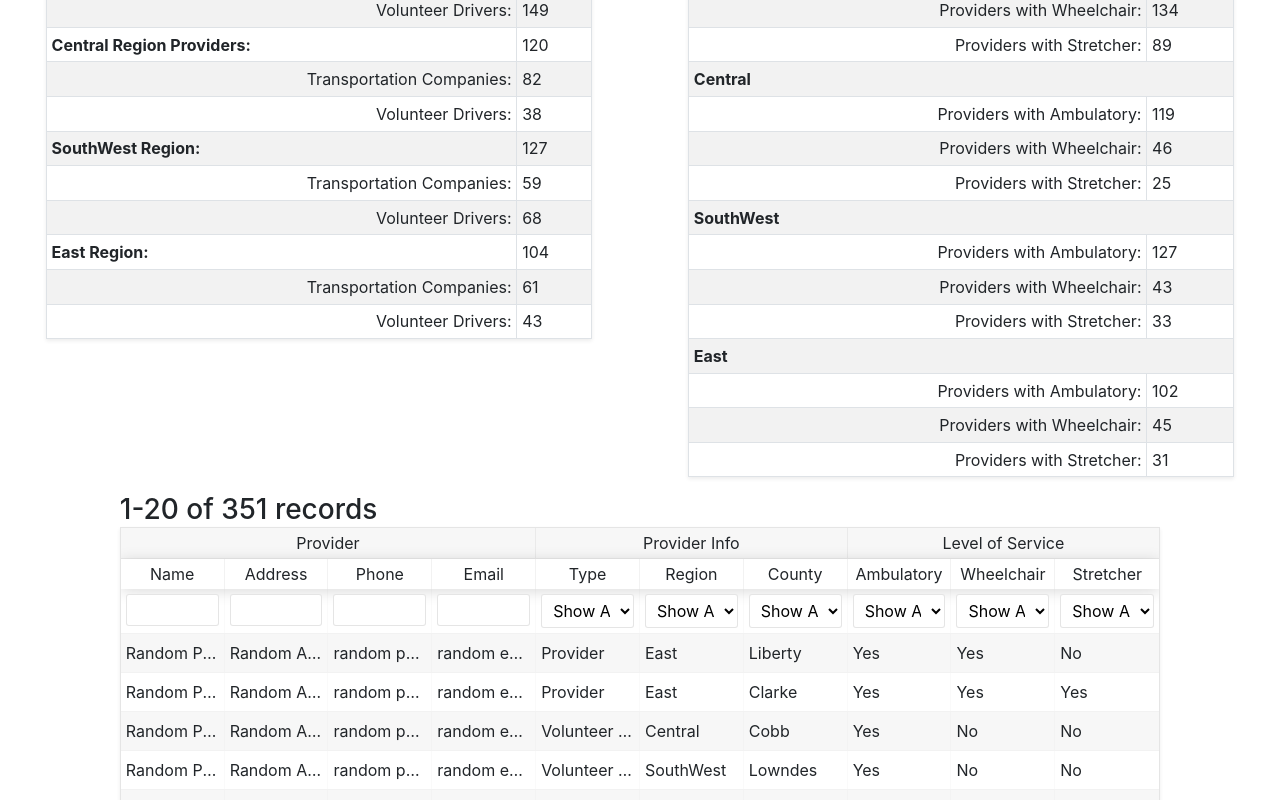
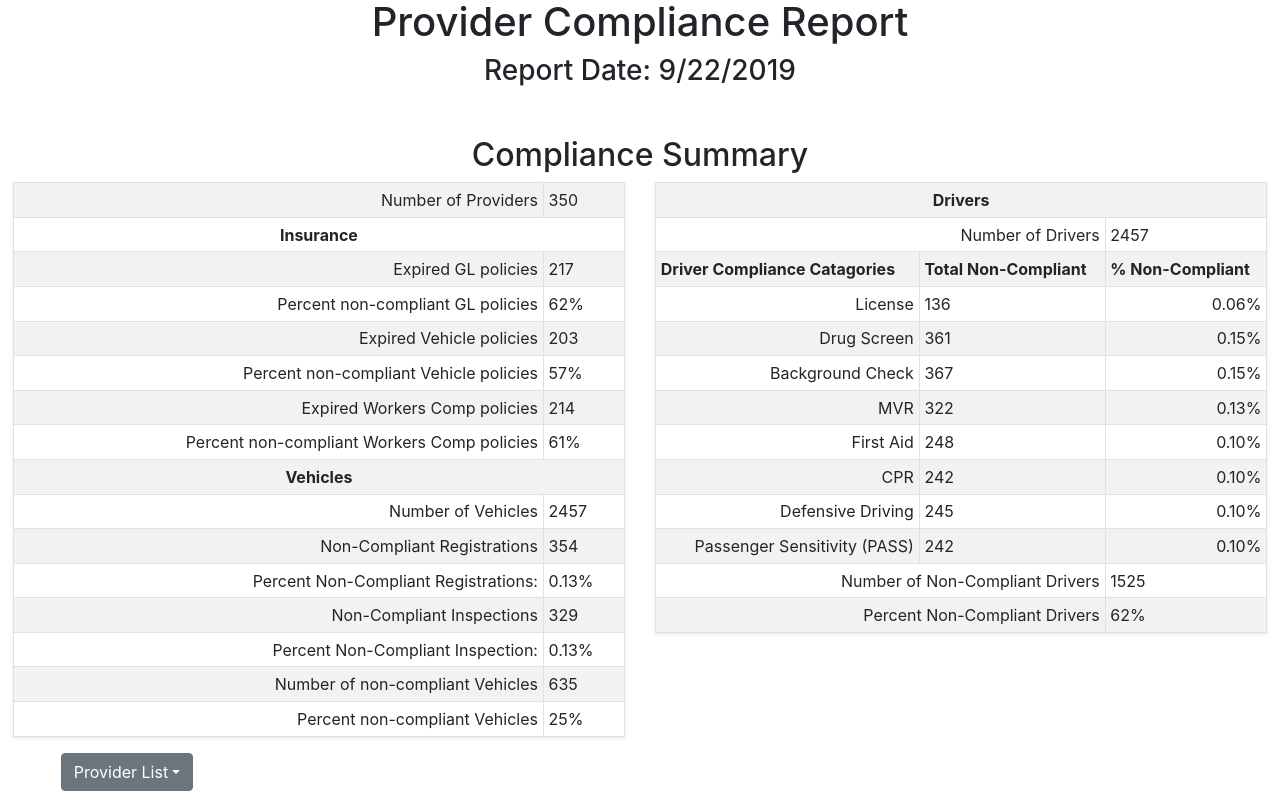
Before and after one commit to mfioca/my-page, a Next.js app: page /providerData in a window 1280 px wide. Shown: the part 620-1420 px from the top of the page. Built offline with nearby package versions, Linux system fonts and the light colour scheme.

Commit message:
continue working on new project

```diff
--- a/pages/providerData.js
+++ b/pages/providerData.js
@@ -14,7 +14,7 @@ class ProviderData extends React.Component {
 
         this.toggle = this.toggle.bind(this);
         this.state = {
-            activeTab: '1'
+            activeTab: '2'
         };
     }
 
--- a/pages/provider_data/providerStats.js
+++ b/pages/provider_data/providerStats.js
@@ -291,6 +291,7 @@ export function ComplianceTable() {
     const providers = tpdata.filter(tpdata => tpdata._id).length;
     const drivers = drdata.filter(drdata => drdata.id).length;
     const vehicles = vehdata.filter(vehdata => vehdata.id).length;
+    var reportdate = "2019-09-22";
 
     return (
         <div>
@@ -309,7 +310,7 @@ export function ComplianceTable() {
                         <tr>
                             <td>Expired GL policies</td>
                             <td>
-                                {insdata.filter(insdata => insdata.general.end < "2019-09-22").length}
+                                {insdata.filter(insdata => insdata.general.end < reportdate).length}
                             </td>
                         </tr>
                         <tr>
@@ -317,7 +318,7 @@ export function ComplianceTable() {
                             <td>
                             {
                                 Math.floor(
-                                    (insdata.filter(insdata => insdata.general.end < "2019-09-22").length) /
+                                    (insdata.filter(insdata => insdata.general.end < reportdate).length) /
                                     providers * 100
                                 ) + '%'
                             }
@@ -326,7 +327,7 @@ export function ComplianceTable() {
                         <tr>
                             <td>Expired Vehicle policies</td>
                             <td>
-                                {insdata.filter(insdata => insdata.vehicle.end < "2019-09-22").length}
+                                {insdata.filter(insdata => insdata.vehicle.end < reportdate).length}
                             </td>
                         </tr>
                         <tr>
@@ -334,7 +335,7 @@ export function ComplianceTable() {
                             <td>
                             {
                                 Math.floor(
-                                    (insdata.filter(insdata => insdata.vehicle.end < "2019-09-22").length) /
+                                    (insdata.filter(insdata => insdata.vehicle.end < reportdate).length) /
                                     providers * 100
                                 ) + '%'
                             }
@@ -343,7 +344,7 @@ export function ComplianceTable() {
                         <tr>
                             <td>Expired Workers Comp policies</td>
                             <td>
-                                {insdata.filter(insdata => insdata.workerscomp.end < "2019-09-22").length}
+                                {insdata.filter(insdata => insdata.workerscomp.end < reportdate).length}
                             </td>
                         </tr>
                         <tr>
@@ -351,7 +352,7 @@ export function ComplianceTable() {
                             <td>
                             {
                                 Math.floor(
-                                    (insdata.filter(insdata => insdata.workerscomp.end < "2019-09-22").length) /
+                                    (insdata.filter(insdata => insdata.workerscomp.end < reportdate).length) /
                                     providers * 100
                                 ) + '%'
                             }
@@ -367,7 +368,7 @@ export function ComplianceTable() {
                         <tr>
                             <td className="text-right">Non-Compliant Registrations</td>
                             <td>
-                                {vehdata.filter(vehdata => vehdata.regexp < "2019-09-22").length}
+                                {vehdata.filter(vehdata => vehdata.regexp < reportdate).length}
                             </td>
                         </tr>
                         <tr>
@@ -376,7 +377,7 @@ export function ComplianceTable() {
                             {
                                 parseFloat (
                                     (
-                                        vehdata.filter(vehdata => vehdata.inspection.end < "2019-09-22").length
+                                        vehdata.filter(vehdata => vehdata.inspection.end < reportdate).length
                                     ) / (vehicles)
                                 ).toFixed (2) + '%'
                             }
@@ -385,7 +386,7 @@ export function ComplianceTable() {
                         <tr>
                             <td className="text-right">Non-Compliant Inspections</td>
                             <td>
-                                {vehdata.filter(vehdata => vehdata.inspection.end < "2019-09-22").length}
+                                {vehdata.filter(vehdata => vehdata.inspection.end < reportdate).length}
                             </td>
                         </tr>
                         <tr>
@@ -394,7 +395,7 @@ export function ComplianceTable() {
                             {
                                 parseFloat (
                                     (
-                                        vehdata.filter(vehdata => vehdata.inspection.end < "2019-09-22").length
+                                        vehdata.filter(vehdata => vehdata.inspection.end < reportdate).length
                                     ) / (vehicles)
                                 ).toFixed (2) + '%'
                             }
@@ -403,7 +404,10 @@ export function ComplianceTable() {
                         <tr>
                             <td>Number of non-compliant Vehicles</td>
                             <td>
-                            {vehdata.filter(vehdata => vehdata.regexp < "2019-09-22" || vehdata.inspection.end < "2019-09-22").length}
+                            {vehdata.filter(
+                                vehdata => vehdata.regexp < reportdate ||
+                                vehdata.inspection.end < reportdate
+                                ).length}
                             </td>
                         </tr>
                         <tr>
@@ -411,8 +415,10 @@ export function ComplianceTable() {
                             <td>
                             {
                                 Math.floor(
-                                    (vehdata.filter(vehdata => vehdata.regexp < "2019-09-22" || vehdata.inspection.end < "2019-09-22").length) /
-                                    vehicles * 100
+                                    (
+                                        vehdata.filter(vehdata => vehdata.regexp < reportdate ||
+                                        vehdata.inspection.end < reportdate).length
+                                    ) / vehicles * 100
                                 ) + '%'
                             }
                             </td>
@@ -439,13 +445,13 @@ export function ComplianceTable() {
                             <tr>
                                 <td>License</td>
                                 <td>
-                                    {drdata.filter(drdata => drdata.license.exp < "2019-09-22").length}
+                                    {drdata.filter(drdata => drdata.license.exp < reportdate).length}
                                 </td>
                                 <td>
                                 {
                                     parseFloat (
                                         (
-                                            drdata.filter(drdata => drdata.license.exp < "2019-09-22").length
+                                            drdata.filter(drdata => drdata.license.exp < reportdate).length
                                         ) / (drivers)
                                     ).toFixed (2) + '%'
                                 }
@@ -454,13 +460,13 @@ export function ComplianceTable() {
                             <tr>
                                 <td>Drug Screen</td>
                                 <td>
-                                    {drdata.filter(drdata => drdata.drugscreen.end < "2019-09-22").length}
+                                    {drdata.filter(drdata => drdata.drugscreen.end < reportdate).length}
                                 </td>
                                 <td>
                                 {
                                     parseFloat (
                                         (
-                                            drdata.filter(drdata => drdata.drugscreen.end < "2019-09-22").length
+                                            drdata.filter(drdata => drdata.drugscreen.end < reportdate).length
                                         ) / (drivers)
                                     ).toFixed (2) + '%'
                                 }
@@ -469,13 +475,13 @@ export function ComplianceTable() {
                             <tr>
                                 <td>Background Check</td>
                                 <td>
-                                    {drdata.filter(drdata => drdata.background.end < "2019-09-22").length}
+                                    {drdata.filter(drdata => drdata.background.end < reportdate).length}
                                 </td>
                                 <td>
                                 {
                                     parseFloat (
                                         (
-                                            drdata.filter(drdata => drdata.background.end < "2019-09-22").length
+                                            drdata.filter(drdata => drdata.background.end < reportdate).length
                                         ) / (drivers)
                                     ).toFixed (2) + '%'
                                 }
@@ -484,13 +490,13 @@ export function ComplianceTable() {
                             <tr>
                                 <td>MVR</td>
                                 <td>
-                                    {drdata.filter(drdata => drdata.mvr.end < "2019-09-22").length}
+                                    {drdata.filter(drdata => drdata.mvr.end < reportdate).length}
                                 </td>
                                 <td>
                                 {
                                     parseFloat (
                                         (
-                                            drdata.filter(drdata => drdata.mvr.end < "2019-09-22").length
+                                            drdata.filter(drdata => drdata.mvr.end < reportdate).length
                                         ) / (drivers)
                                     ).toFixed (2) + '%'
                                 }
@@ -499,13 +505,13 @@ export function ComplianceTable() {
                             <tr>
                                 <td>First Aid</td>
                                 <td>
-                                    {drdata.filter(drdata => drdata.firstaid.end < "2019-09-22").length}
+                                    {drdata.filter(drdata => drdata.firstaid.end < reportdate).length}
                                 </td>
                                 <td>
                                 {
                                     parseFloat (
                                         (
-                                            drdata.filter(drdata => drdata.firstaid.end < "2019-09-22").length
+                                            drdata.filter(drdata => drdata.firstaid.end < reportdate).length
                                         ) / (drivers)
                                     ).toFixed (2) + '%'
                                 }
@@ -514,13 +520,13 @@ export function ComplianceTable() {
                             <tr>
                                 <td>CPR</td>
                                 <td>
-                                    {drdata.filter(drdata => drdata.cpr.end < "2019-09-22").length}
+                                    {drdata.filter(drdata => drdata.cpr.end < reportdate).length}
                                 </td>
                                 <td>
                                 {
                                     parseFloat (
                                         (
-                                            drdata.filter(drdata => drdata.cpr.end < "2019-09-22").length
+                                            drdata.filter(drdata => drdata.cpr.end < reportdate).length
                                         ) / (drivers)
                                     ).toFixed (2) + '%'
                                 }
@@ -529,13 +535,13 @@ export function ComplianceTable() {
                             <tr>
                                 <td>Defensive Driving</td>
                                 <td>
-                                    {drdata.filter(drdata => drdata.defdriv.end < "2019-09-22").length}
+                                    {drdata.filter(drdata => drdata.defdriv.end < reportdate).length}
                                 </td>
                                 <td>
                                 {
                                     parseFloat (
                                         (
-                                            drdata.filter(drdata => drdata.defdriv.end < "2019-09-22").length
+                                            drdata.filter(drdata => drdata.defdriv.end < reportdate).length
                                         ) / (drivers)
                                     ).toFixed (2) + '%'
                                 }
@@ -544,13 +550,13 @@ export function ComplianceTable() {
                             <tr>
                                 <td>Passenger Sensitivity (PASS)</td>
                                 <td>
-                                    {drdata.filter(drdata => drdata.pass.end < "2019-09-22").length}
+                                    {drdata.filter(drdata => drdata.pass.end < reportdate).length}
                                 </td>
                                 <td>
                                 {
                                     parseFloat (
                                         (
-                                            drdata.filter(drdata => drdata.pass.end < "2019-09-22").length
+                                            drdata.filter(drdata => drdata.pass.end < reportdate).length
                                         ) / (drivers)
                                     ).toFixed (2) + '%'
                                 }
@@ -559,14 +565,14 @@ export function ComplianceTable() {
                             <tr>
                             <td colSpan="2" className="text-right">Number of Non-Compliant Drivers</td>
                             <td>
-                            {drdata.filter(drdata => drdata.license.exp < "2019-09-22" ||
-                                drdata.firstaid.end < "2019-09-22" ||
-                                drdata.cpr.end < "2019-09-22" ||
-                                drdata.defdriv.end < "2019-09-22" ||
-                                drdata.pass.end < "2019-09-22" ||
-                                drdata.drugscreen.end < "2019-09-22" ||
-                                drdata.background.end < "2019-09-22" ||
-                                drdata.mvr.end < "2019-09-22"
+                            {drdata.filter(drdata => drdata.license.exp < reportdate ||
+                                drdata.firstaid.end < reportdate ||
+                                drdata.cpr.end < reportdate ||
+                                drdata.defdriv.end < reportdate ||
+                                drdata.pass.end < reportdate ||
+                                drdata.drugscreen.end < reportdate ||
+                                drdata.background.end < reportdate ||
+                                drdata.mvr.end < reportdate
                                 ).length
                             }
                             </td>
@@ -576,14 +582,14 @@ export function ComplianceTable() {
                             <td>
                             {Math.floor(
                                 (
-                                    (drdata.filter(drdata => drdata.license.exp < "2019-09-22" ||
-                                        drdata.firstaid.end < "2019-09-22" ||
-                                        drdata.cpr.end < "2019-09-22" ||
-                                        drdata.defdriv.end < "2019-09-22" ||
-                                        drdata.pass.end < "2019-09-22" ||
-                                        drdata.drugscreen.end < "2019-09-22" ||
-                                        drdata.background.end < "2019-09-22" ||
-                                        drdata.mvr.end < "2019-09-22"
+                                    (drdata.filter(drdata => drdata.license.exp < reportdate ||
+                                        drdata.firstaid.end < reportdate ||
+                                        drdata.cpr.end < reportdate ||
+                                        drdata.defdriv.end < reportdate ||
+                                        drdata.pass.end < reportdate ||
+                                        drdata.drugscreen.end < reportdate ||
+                                        drdata.background.end < reportdate ||
+                                        drdata.mvr.end < reportdate
                                     ).length) / drivers
                                 ) * 100) + '%'
                             }
```
Also changed, not shown: pages/provider_data/prividerCompliance.js (+22 -24 lines), 5 other files (tests, documents, lock files or other folders).
